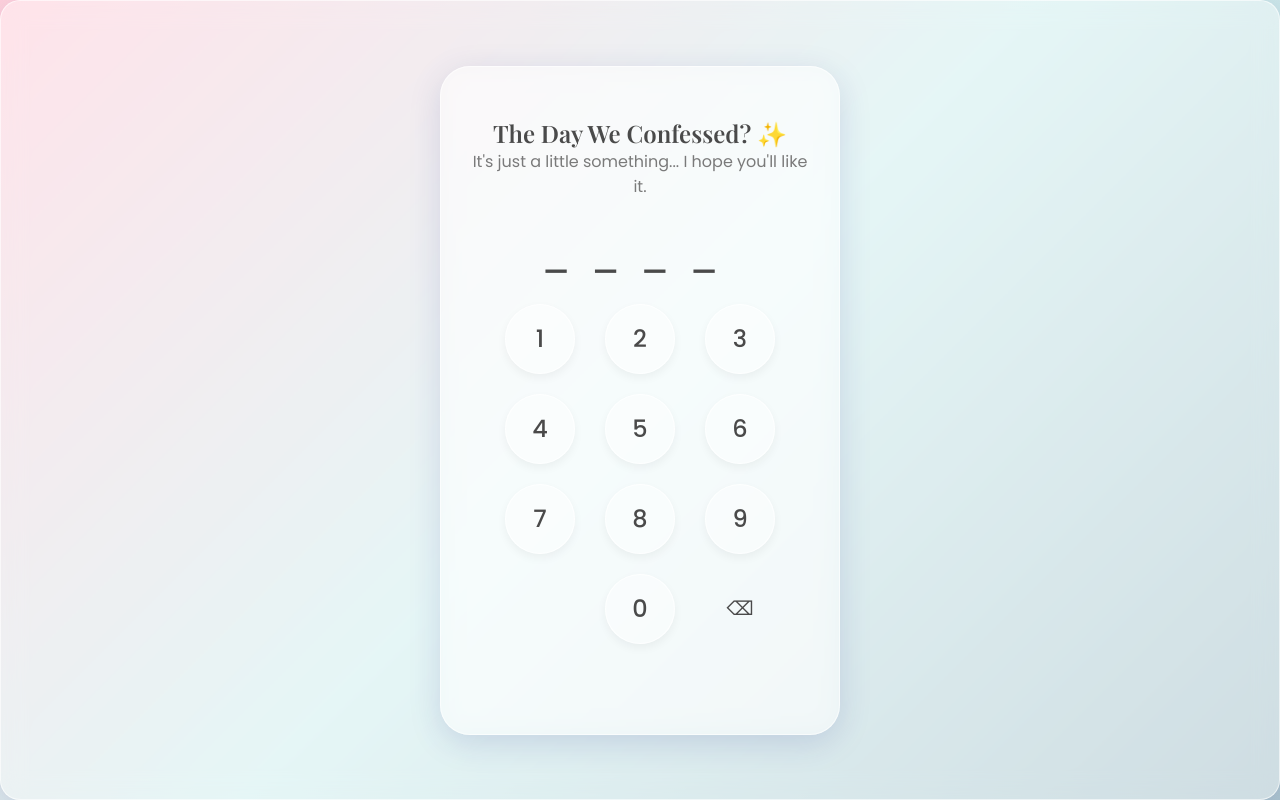
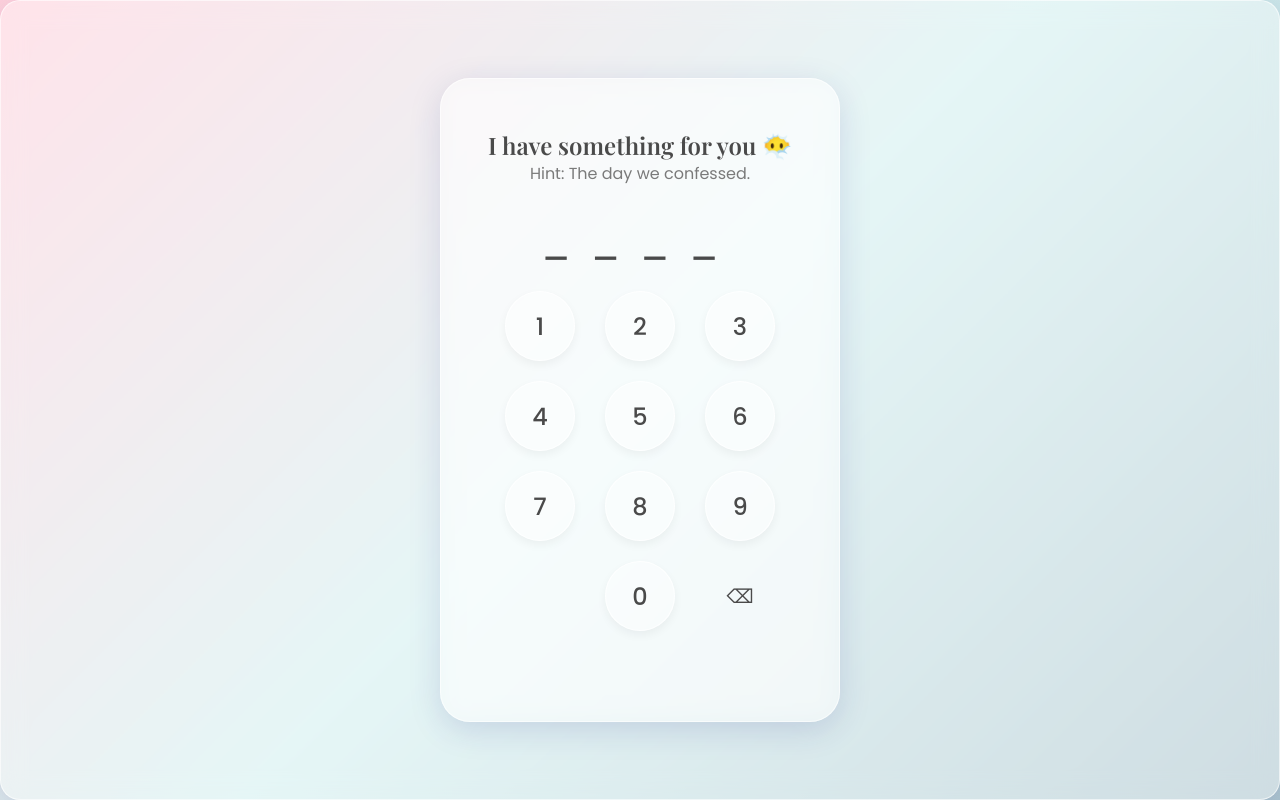
Before and after one commit to charliedelacruz0727-lab/for-lily, a plain HTML site: page index.html in a window 1280 px wide. Drawn offline with nearby package versions, Linux system fonts and the light colour scheme; a web font is replaced by a local one.

Commit message:
Update index.html

```diff
--- a/index.html
+++ b/index.html
@@ -497,8 +497,8 @@ audio {
     <!-- Login Screen -->
     <div id="login-screen" class="glass">
         <div class="login-card glass">
-            <h2>The Day We Confessed? ✨</h2>
-            <p style="margin-bottom: 25px; color: var(--text-light);"> It's just a little something... I hope you'll like it.</p>
+            <h2> I have something for you 😶‍🌫️</h2>
+            <p style="margin-bottom: 25px; color: var(--text-light);"> Hint: The day we confessed.</p>
             <div id="pin-display" class="login-display">____</div>
             <div class="pin-pad">
                 <button class="pin-btn" onclick="pressDigit('1')">1</button>
```
